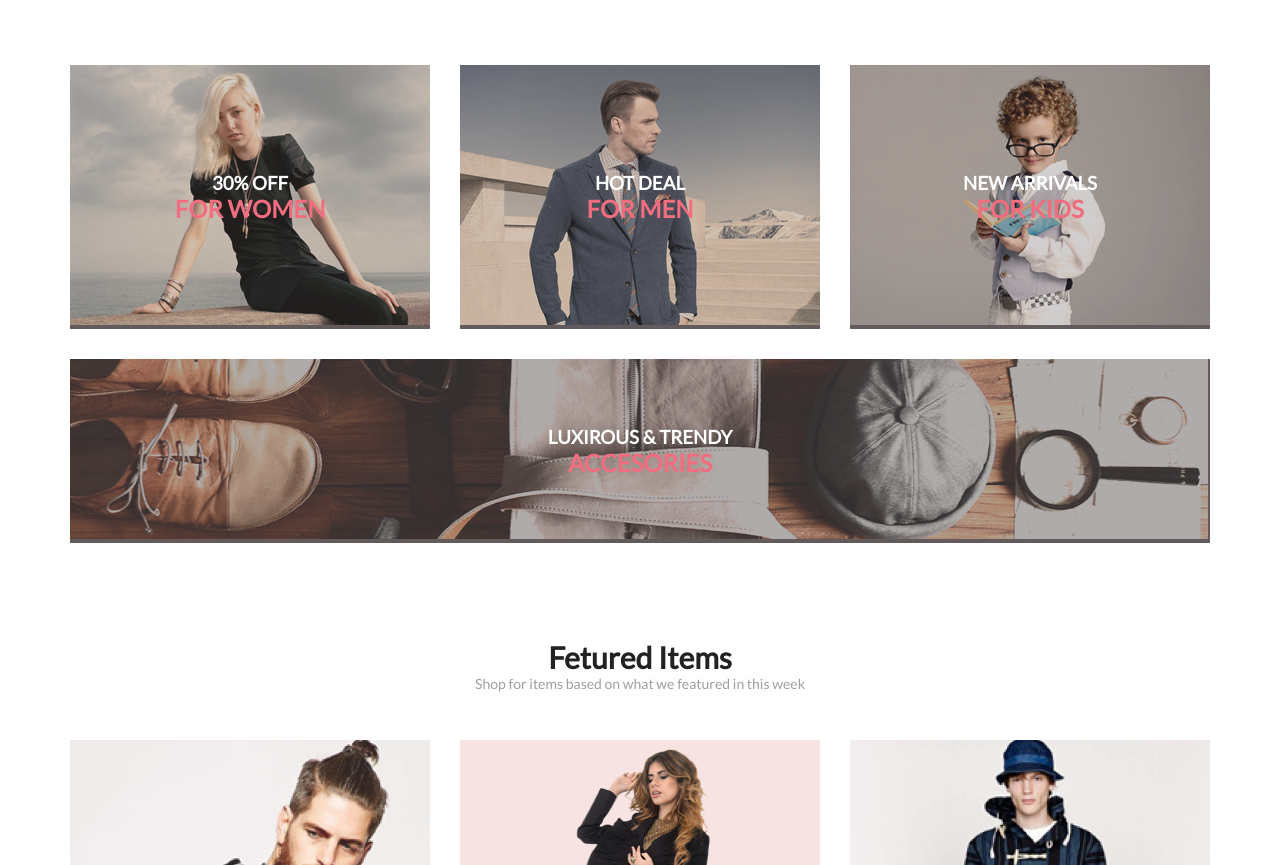
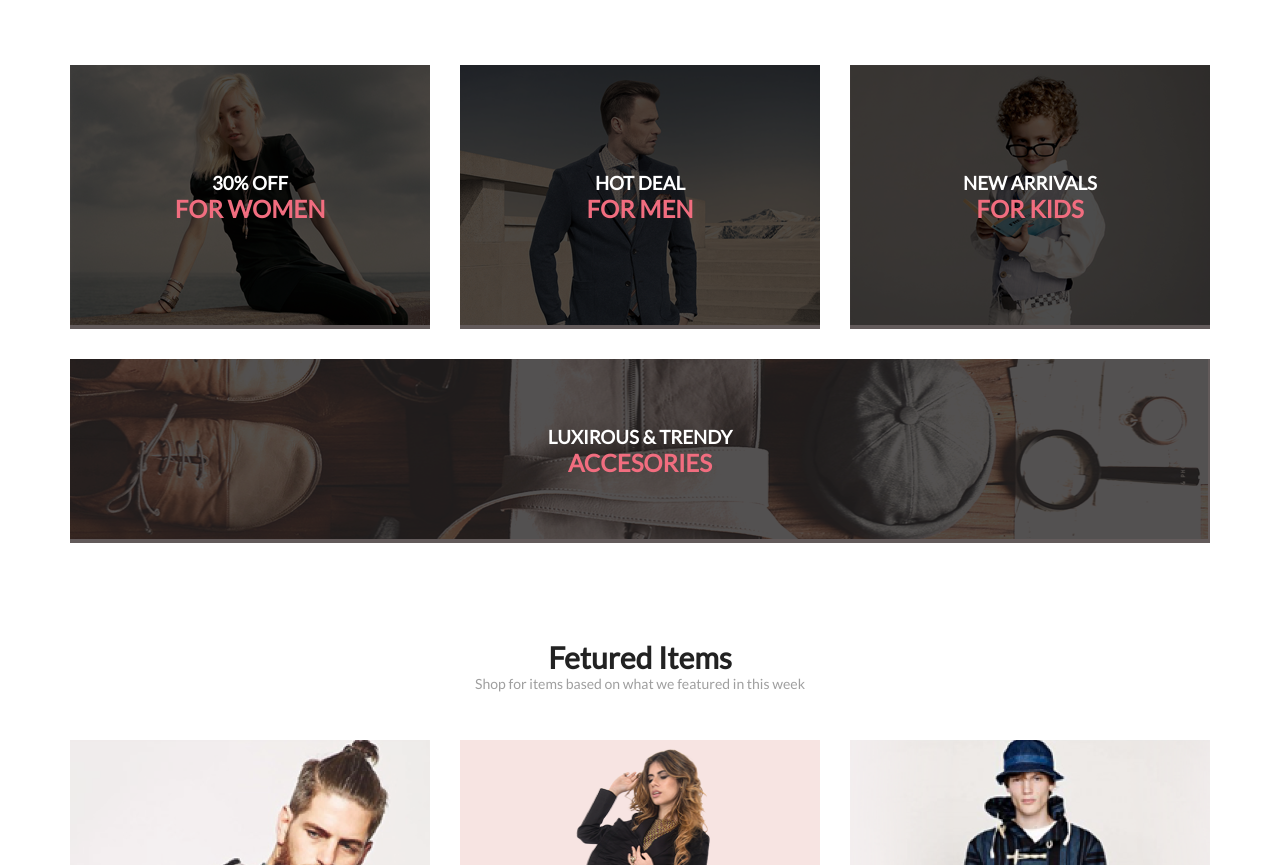
Before and after one commit to Vatsek/HTML-CSS_PT, a plain HTML site: page index.html in a window 1280 px wide. Shown: the part 839-1704 px from the top of the page. Drawn offline with Linux system fonts and the light colour scheme.

Commit message:
bug fixed

```diff
--- a/assets/styles/style.css
+++ b/assets/styles/style.css
@@ -1,10 +1,5 @@
 * {
     margin: 0;
-}
-
-/* понять надо или нет */
-ul {
-    padding: 0;
 }
 
 @font-face {
@@ -36,9 +31,9 @@ ul {
     gap: 41px;
 }
 
-/* на макетах разные "gap" и не везде ровно. Взял из Homework9. */
 .item-right {
     display: flex;
+    /* на макетах разные "gap" и не везде ровно. Взял из Homework9. */
     gap: 33px;
 }
 
@@ -88,17 +83,18 @@ ul {
 }
 
 .categories-item img {
-	opacity: 0.7;
+    filter: brightness(30%)
 }
 
-.categories-item-big img {
-    opacity: 0.7;
-}
 
 .categories-item-big {
     position: relative;
     grid-column: span 3;
     background-color: rgba(33, 22, 22, 0.70);
+}
+
+.categories-item-big img {
+    filter: brightness(30%)
 }
 
 .categories-item-text {
```
